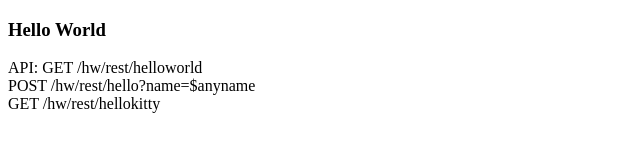
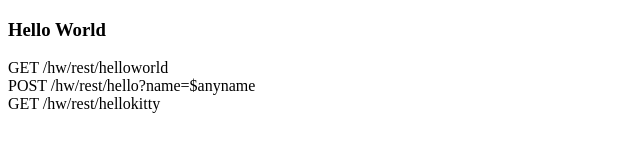
Before and after one commit to zimaitis/RestService, a plain HTML site: page JSON RESTful Services/WebContent/index.html in a window 1280 px wide. Shown: the full height of the page, 0-640 px from the left. Drawn offline with Linux system fonts and the light colour scheme.

Commit message:
Web application ARchive

```diff
--- a/JSON RESTful Services/WebContent/index.html
+++ b/JSON RESTful Services/WebContent/index.html
@@ -5,7 +5,6 @@
 </head>
 <body>
 	<h3>Hello World</h3>
-	<a>API:</a>
 	<a>GET /hw/rest/helloworld</a><br>
 	<a>POST /hw/rest/hello?name=$anyname</a><br>
 	<a>GET /hw/rest/hellokitty</a>
```
Also changed, not shown: 1 other file.
